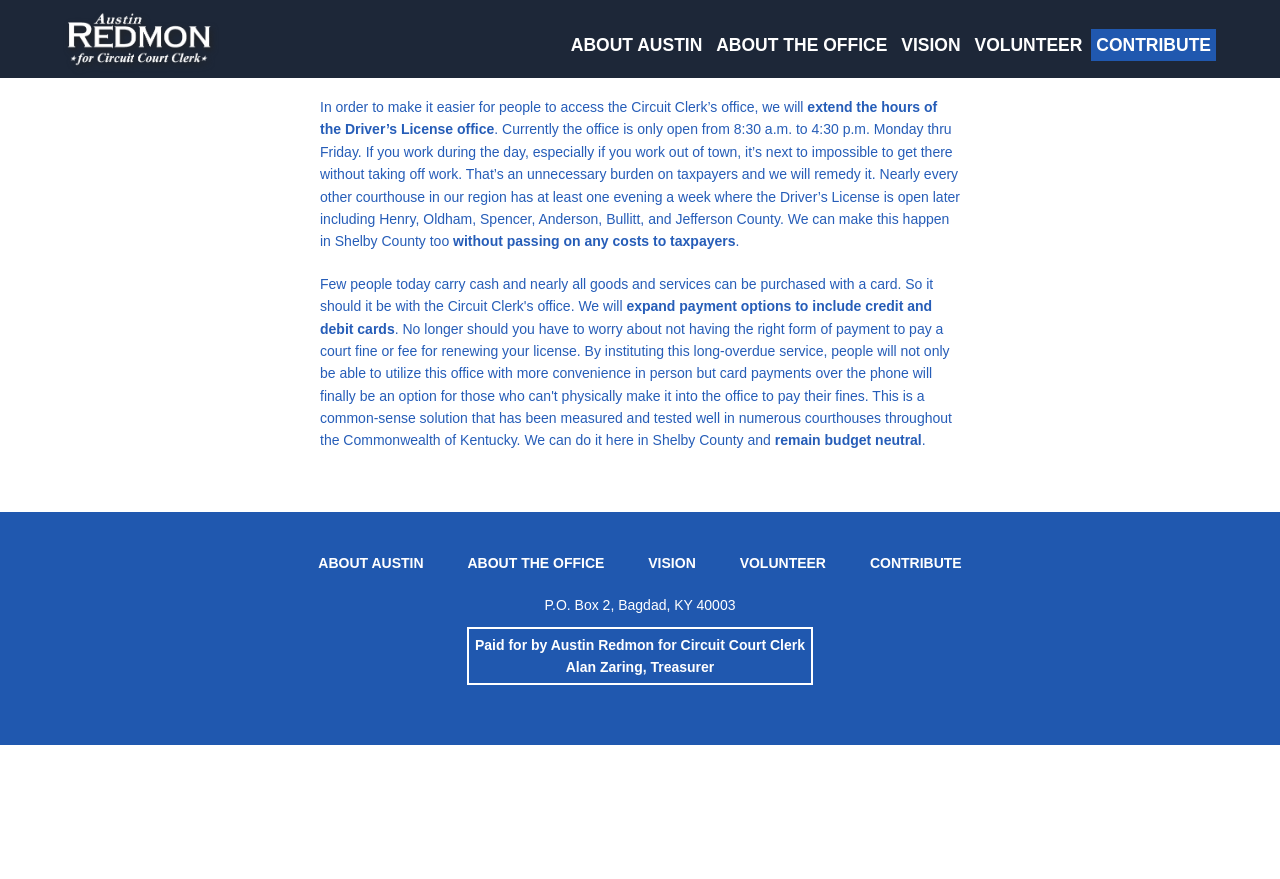
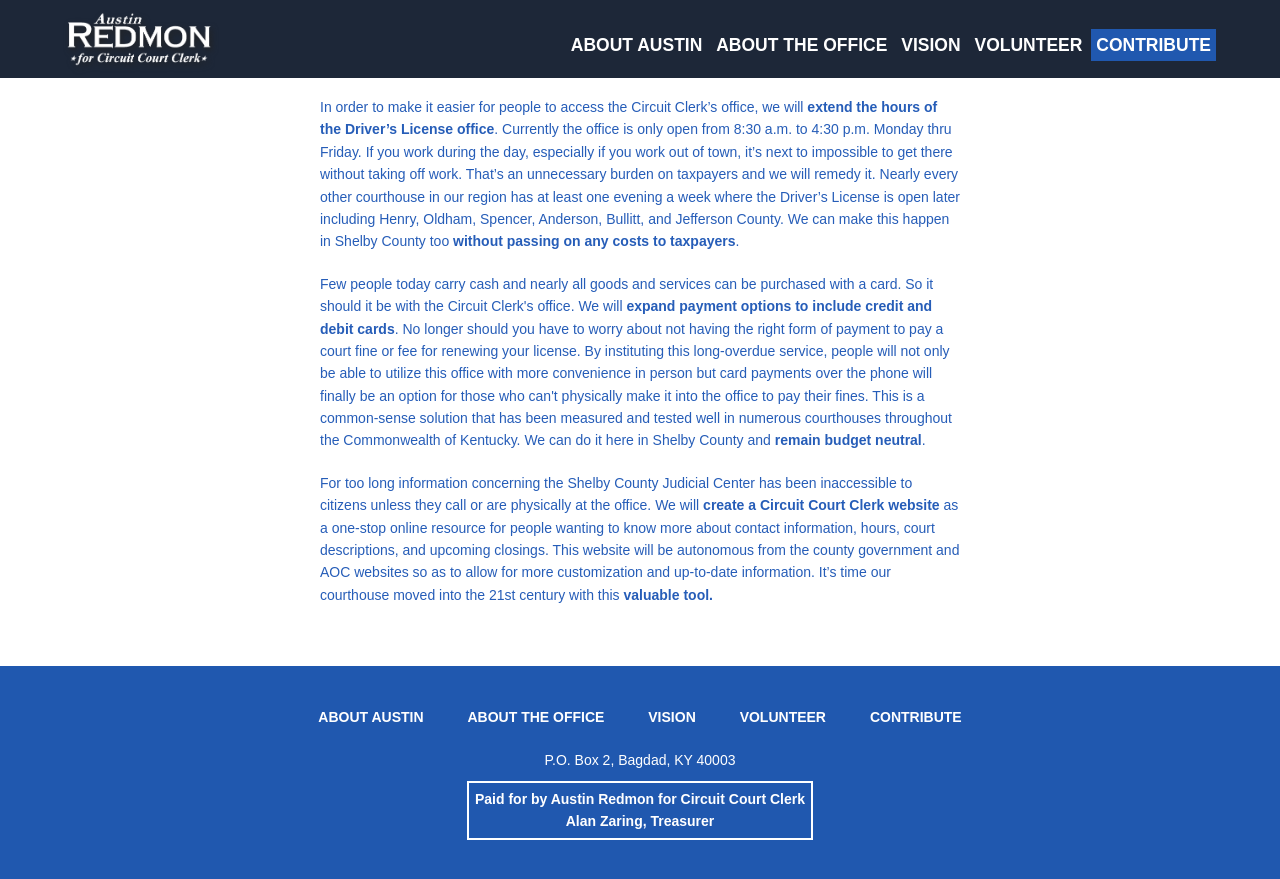
Before and after one commit to claytonbrown1/austinredmon.github.io, a Jekyll site: the page built from vision.html, in a window 1280 px wide and 900 px high, scrolled down 1265 px. Shown: the top 879 px of the window. Built offline with Jekyll 4.4.1, drawn with Linux system fonts in a browser that asks for light colours; nearby versions of some CDN libraries; before the commit the page ends 2010 px from its top, so only the background shows below that.

Commit message:
added paragraphy to vision page

```diff
--- a/vision.html
+++ b/vision.html
@@ -18,4 +18,5 @@ title: Vision - Austin Redmon for Circuit Court Clerk
   <h3><em>Public Service First means building an office that is transparent and accessible for everyone.</em></h3>
   <p>In order to make it easier for people to access the Circuit Clerk’s office, we will <strong>extend the hours of the Driver’s License office</strong>. Currently the office is only open from 8:30 a.m. to 4:30 p.m. Monday thru Friday. If you work during the day, especially if you work out of town, it’s next to impossible to get there without taking off work. That’s an unnecessary burden on taxpayers and we will remedy it.  Nearly every other courthouse in our region has at least one evening a week where the Driver’s License is open later including Henry, Oldham, Spencer, Anderson, Bullitt, and Jefferson County.  We can make this happen in Shelby County too <strong>without passing on any costs to taxpayers</strong>.</p>
   <p>Few people today carry cash and nearly all goods and services can be purchased with a card. So it should it be with the Circuit Clerk's office. We will <strong>expand payment options to include credit and debit cards</strong>. No longer should you have to worry about not having the right form of payment to pay a court fine or fee for renewing your license. By instituting this long-overdue service, people will not only be able to utilize this office with more convenience in person but card payments over the phone will finally be an option for those who can't physically make it into the office to pay their fines.  This is a common-sense solution that has been measured and tested well in numerous courthouses throughout the Commonwealth of Kentucky.  We can do it here in Shelby County and <strong>remain budget neutral</strong>.</p>
+  <p>For too long information concerning the Shelby County Judicial Center has been inaccessible to citizens unless they call or are physically at the office. We will <strong>create a Circuit Court Clerk website</strong> as a one-stop online resource for people wanting to know more about contact information, hours, court descriptions, and upcoming closings. This website will be autonomous from the county government and AOC websites so as to allow for more customization and up-to-date information. It’s time our courthouse moved into the 21st century with this <strong>valuable tool.</strong></p>
 </div>
```
Also changed, not shown: 2 other files.
